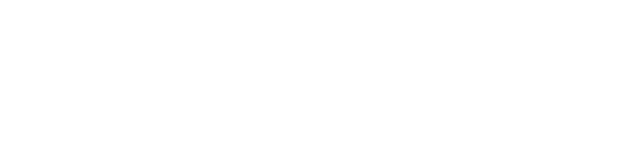
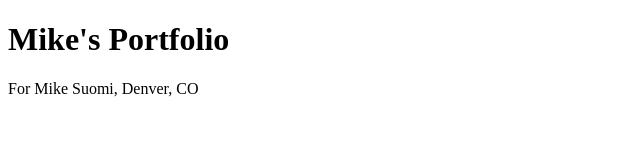
Before and after one commit to m-suomi/mtsuomi.github.io, a plain HTML site: page index.html in a window 1280 px wide. Shown: the whole page, without its empty margins (0-640 px from the left). Drawn offline with Linux system fonts and the light colour scheme.

Commit message:
Update index.html

```diff
--- a/index.html
+++ b/index.html
@@ -7,6 +7,9 @@
     <title>Hi, I'm Mike</title>
 </head>
 <body>
-
+     <h1>
+        Mike's Portfolio
+      </h1>
+        For Mike Suomi, Denver, CO
 </body>
 </html>
```
